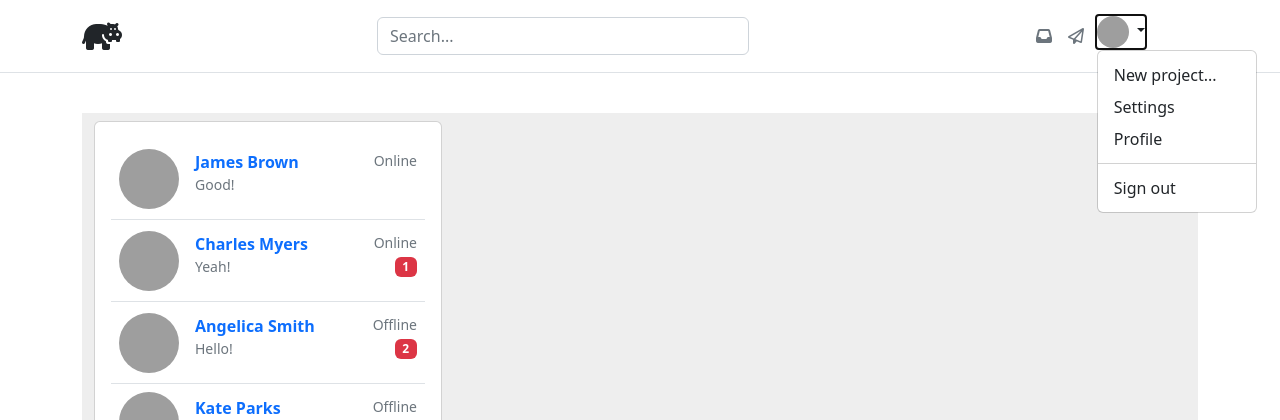
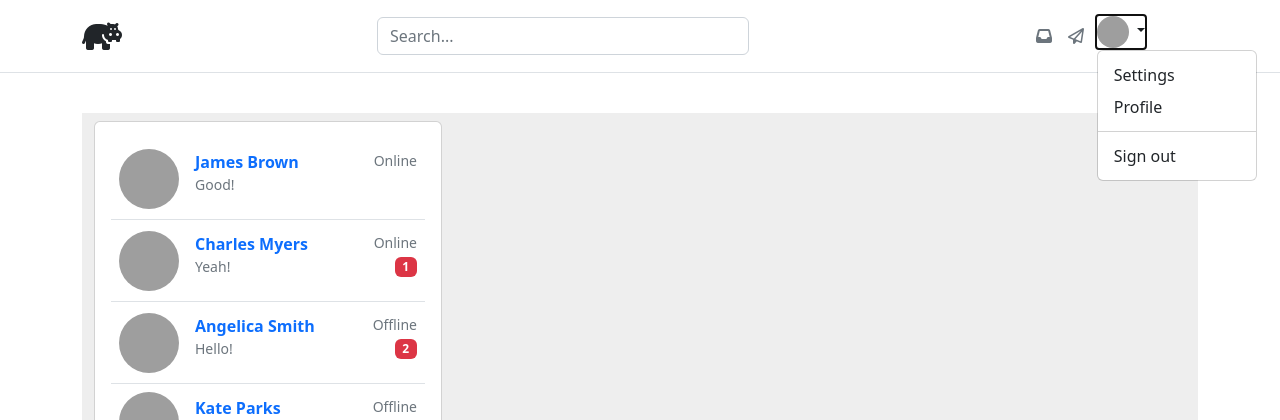
Before and after one commit to GabrielB1606/ATI-I-2022--Equipo-3, a Flask app: page /chat in a window 1280 px wide, after a click that opens the changed part. Shown: the top 420 px of the page. Run offline with Flask 2, Linux system fonts and the light colour scheme; some libraries are stand-ins or nearby versions; grey boxes are pictures that could not be loaded.

Commit message:
navigation

```diff
--- a/templates/navbar.html
+++ b/templates/navbar.html
@@ -15,12 +15,12 @@
             <!-- icons -->
             <ul class="nav col-12 col-lg-4 me-lg-4 mb-2 justify-content-end mb-md-0 mr-0 pr-0">
                 <li>
-                    <a href="#" class="nav-link px-2 link-secondary">
+                    <a href="{{url_for('notifications')}}" class="nav-link px-2 link-secondary">
                     <i class="fa-solid fa-inbox"></i>
                     </a>
                 </li>
                 <li>
-                    <a href="#" class="nav-link px-2 link-secondary">
+                    <a href="{{url_for('chat')}}" class="nav-link px-2 link-secondary">
                         <i class="fa-regular fa-paper-plane"></i>
                     </a>
                 </li>
@@ -31,13 +31,12 @@
                             <img src="https://github.com/mdo.png" alt="mdo" class="rounded-circle" width="32" height="32">
                         </a>
                         <ul class="dropdown-menu text-small">
-                            <li><a class="dropdown-item" href="#">New project...</a></li>
-                            <li><a class="dropdown-item" href="#">Settings</a></li>
-                            <li><a class="dropdown-item" href="#">Profile</a></li>
+                            <li><a class="dropdown-item" href="{{url_for('config_page')}}" >Settings</a></li>
+                            <li><a class="dropdown-item"href="{{url_for('profile')}}">Profile</a></li>
                             <li>
                                 <hr class="dropdown-divider">
                             </li>
-                            <li><a class="dropdown-item" href="#">Sign out</a></li>
+                            <li><a class="dropdown-item" href="{{url_for('login')}}">Sign out</a></li>
                         </ul>
                     </div>
                 </li>
```
